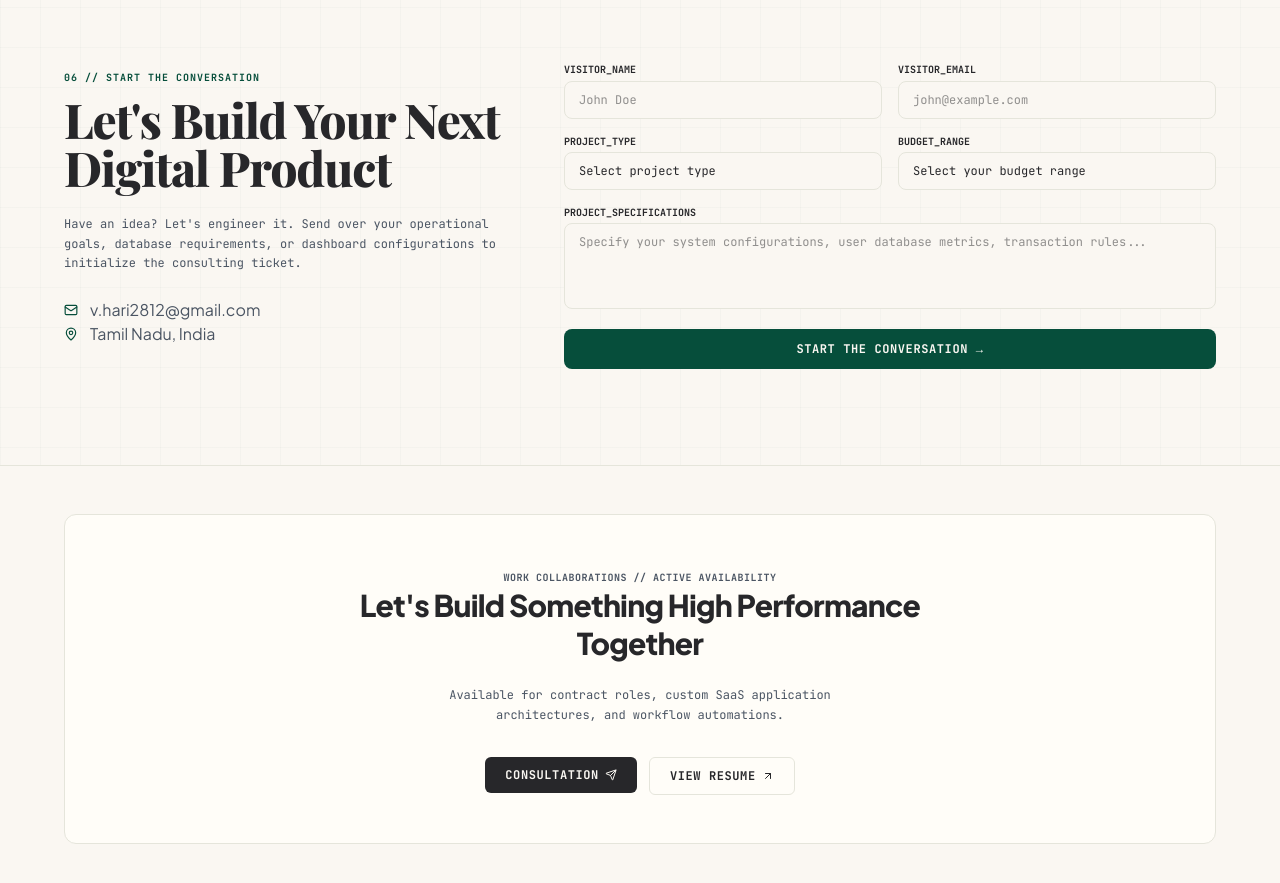
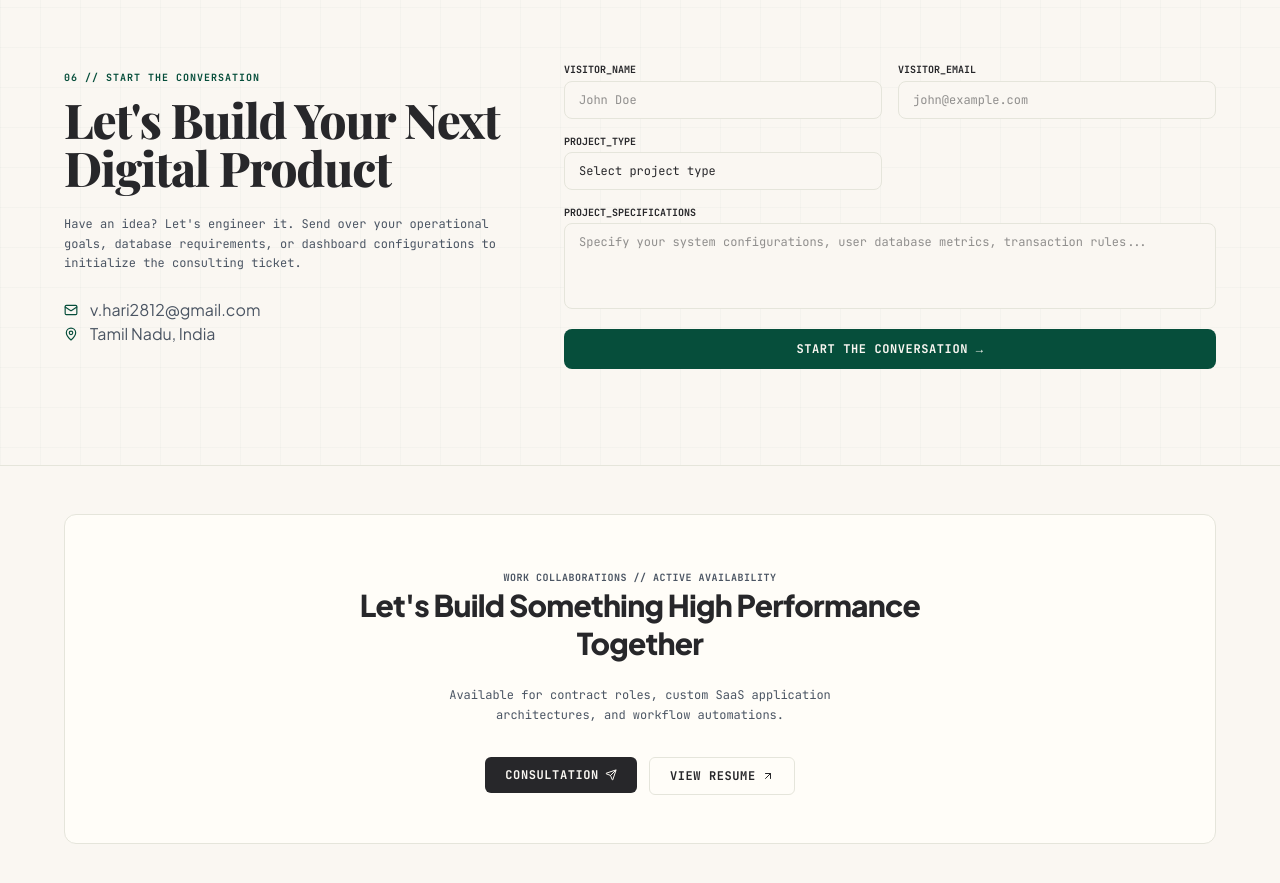
Before and after one commit to Hari-2812/Hari_Portfolio, a React (Vite) app: page / in a window 1280 px wide. Shown: the part 5080-5963 px from the top of the page. Built offline with nearby package versions, Linux system fonts and the light colour scheme; a web font is replaced by a local one.

Commit message:
fix: repair contact email delivery and remove budget field

```diff
--- a/api/contact.js
+++ b/api/contact.js
@@ -4,7 +4,7 @@ export default async function handler(req, res) {
   }
 
   try {
-    const { name, email, projectType, budget, message, honeypot } = req.body;
+    const { name, email, projectType, message, honeypot } = req.body;
 
     // Lightweight honeypot
     if (honeypot) {
@@ -42,7 +42,6 @@ export default async function handler(req, res) {
     const sName = sanitizeHTML(name);
     const sEmail = sanitizeHTML(email);
     const sProjectType = projectType ? sanitizeHTML(projectType) : '';
-    const sBudget = budget ? sanitizeHTML(budget) : '';
     const sMessage = sanitizeHTML(message).replace(/\n/g, '<br />');
 
     const htmlContent = `
@@ -50,7 +49,6 @@ export default async function handler(req, res) {
       <p><strong>Name:</strong> ${sName}</p>
       <p><strong>Email:</strong> ${sEmail}</p>
       ${sProjectType ? `<p><strong>Project Type:</strong> ${sProjectType}</p>` : ''}
-      ${sBudget ? `<p><strong>Budget Range:</strong> ${sBudget}</p>` : ''}
       <br />
       <p><strong>Message:</strong></p>
       <p>${sMessage}</p>
--- a/src/pages/Home.jsx
+++ b/src/pages/Home.jsx
@@ -687,22 +687,6 @@ export default function Home({ setActiveSection }) {
                       </select>
                     </div>
 
-                    <div>
-                      <label className="block text-[10px] uppercase font-bold text-text-primary mb-1">budget_range</label>
-                      <select
-                        {...register('budget')}
-                        className="w-full bg-bg-primary border border-border-primary rounded-lg px-3.5 py-2.5 outline-none focus:border-brand-forest text-text-primary appearance-none"
-                      >
-                        <option value="">Select your budget range</option>
-                        <option value="Under ₹25,000">Under ₹25,000</option>
-                        <option value="₹25,000 – ₹50,000">₹25,000 – ₹50,000</option>
-                        <option value="₹50,000 – ₹1,00,000">₹50,000 – ₹1,00,000</option>
-                        <option value="₹1,00,000 – ₹2,50,000">₹1,00,000 – ₹2,50,000</option>
-                        <option value="₹2,50,000+">₹2,50,000+</option>
-                        <option value="Not Sure Yet">Not Sure Yet</option>
-                      </select>
-                    </div>
-
                     {/* Honeypot field */}
                     <div style={{ display: 'none' }} aria-hidden="true">
                       <input type="text" {...register('honeypot')} tabIndex="-1" autoComplete="off" />
```
